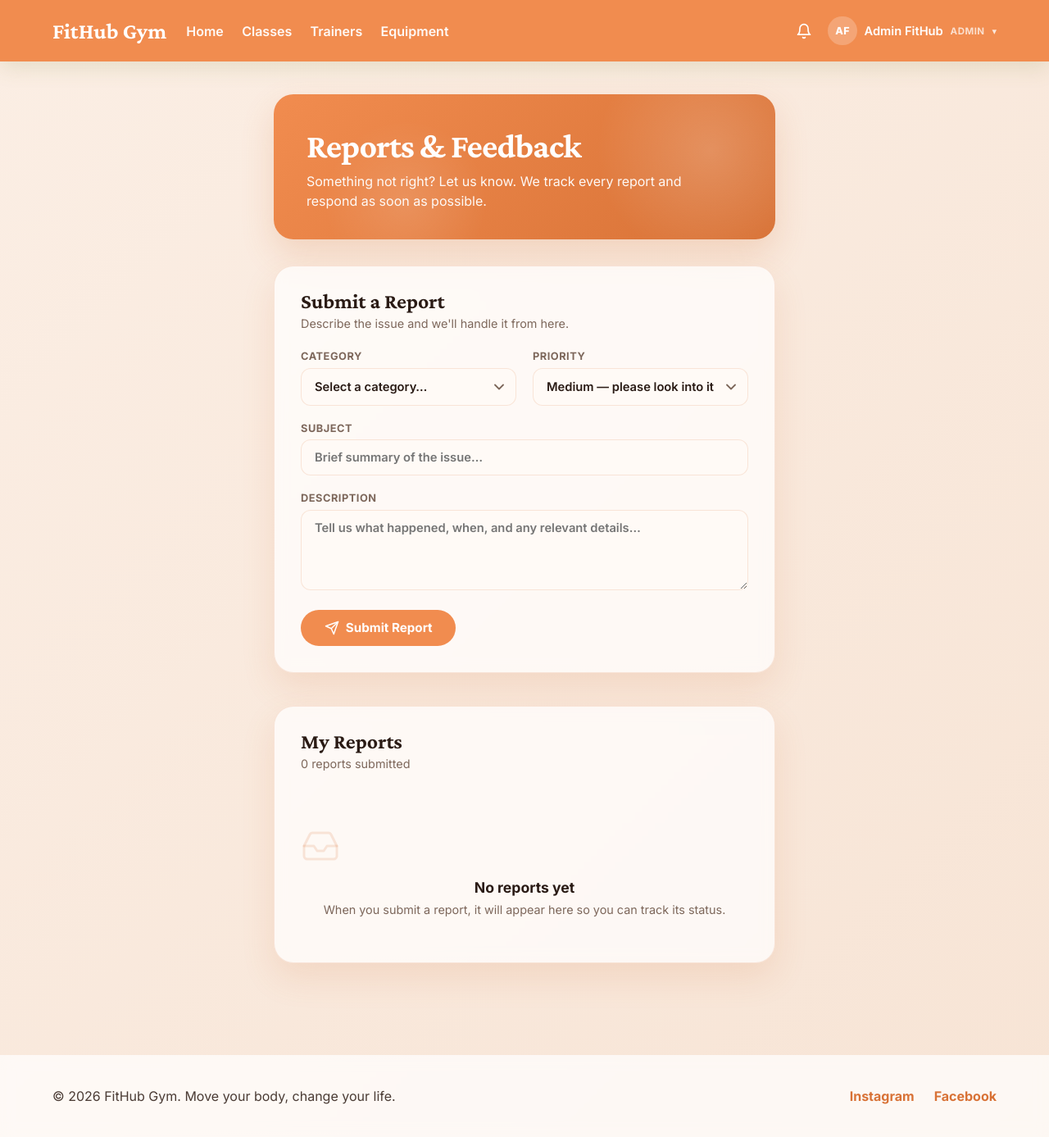
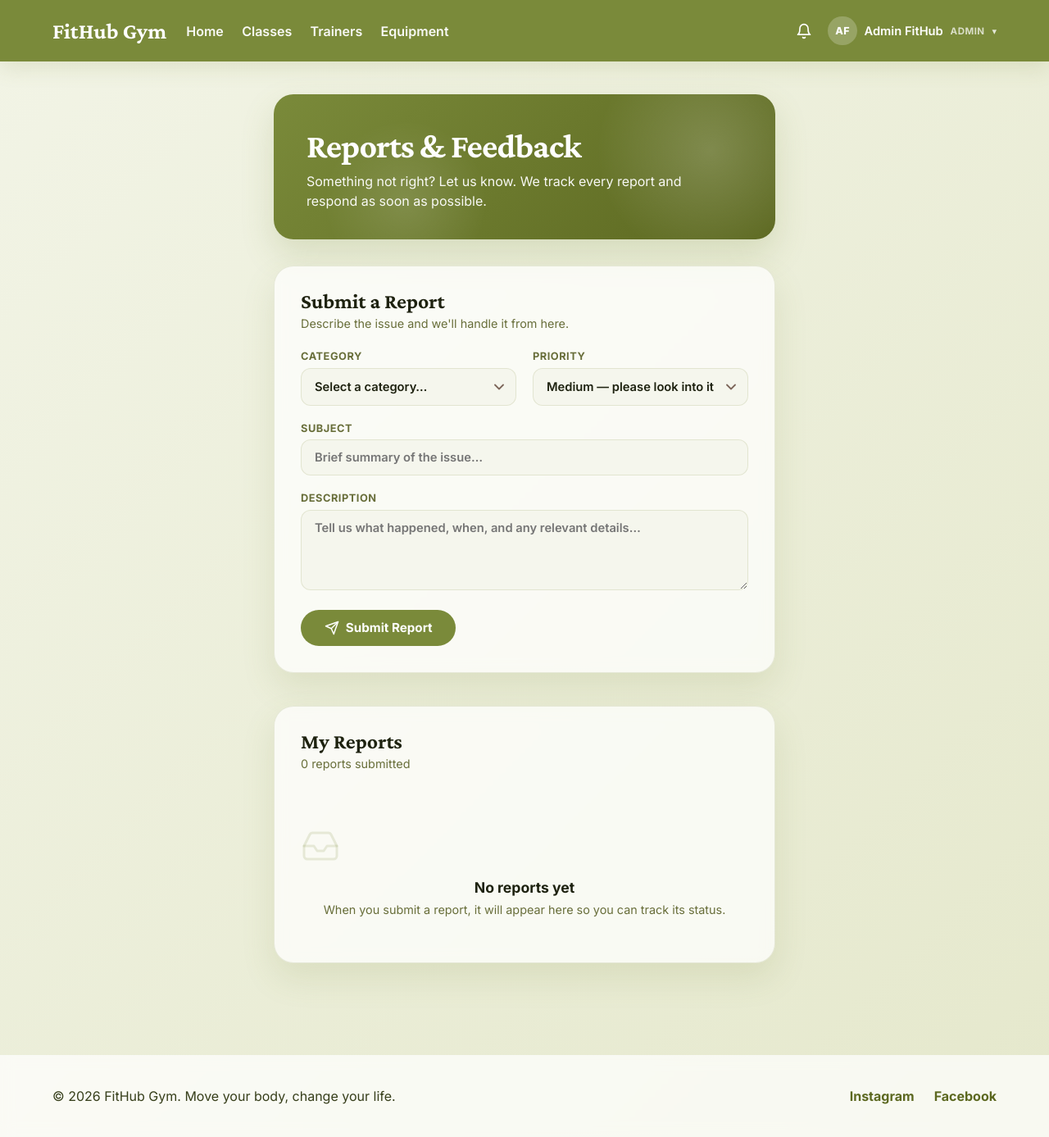
Before and after one commit to fardilhajo/FitHub-Gym, a PHP site: page /reports.php in a window 1280 px wide. Shown: the whole page at 82% size. Run offline with PHP 8.4, Linux system fonts and the light colour scheme; the visitor is signed in with stand-in values (Sample User, id 1); data comes from the database, SQL or seed files in the repository; both versions use the stored data as it was after the commit.

Commit message:
mudei umas cores

```diff
--- a/css/pages/reports.css
+++ b/css/pages/reports.css
@@ -4,22 +4,22 @@
    ========================================================================== */
 
 :root {
-  --orange: #f18c4f;
-  --orange-dark: #d87236;
-  --cream: #fff7f1;
-  --peach: #faebe0;
+  --orange: #7a8a3a;
+  --orange-dark: #5c6820;
+  --cream: #f5f6ed;
+  --peach: #e5e8cc;
   --surface: rgba(255, 255, 255, 0.72);
   --surface-strong: #ffffff;
-  --text-dark: #2a1b15;
-  --text-body: #4a3b34;
-  --text-soft: #7d675b;
-  --border: rgba(216, 114, 54, 0.16);
-  --shadow: 0 18px 40px rgba(216, 114, 54, 0.14);
+  --text-dark: #1e2210;
+  --text-body: #363e1a;
+  --text-soft: #686e3a;
+  --border: rgba(122, 138, 58, 0.16);
+  --shadow: 0 18px 40px rgba(122, 138, 58, 0.14);
 }
 
 body {
   font-family: 'Inter', sans-serif;
-  background: linear-gradient(135deg, #fbeee4 0%, #f7e4d5 100%);
+  background: linear-gradient(135deg, #f2f4e6 0%, #e5e8cc 100%);
   color: var(--text-body);
   min-height: 100vh;
 }
@@ -39,7 +39,7 @@
   margin-bottom: 2rem;
   position: relative;
   overflow: hidden;
-  box-shadow: 0 18px 40px rgba(216, 114, 54, 0.2);
+  box-shadow: 0 18px 40px rgba(122, 138, 58, 0.2);
 }
 .reports-hero::before {
   content: '';
@@ -181,7 +181,7 @@
   padding: 0.75rem 1rem;
   border: 1px solid var(--border);
   border-radius: 12px;
-  background: #fffaf6;
+  background: #f5f6ed;
   color: var(--text-dark);
   transition: border-color 0.2s, box-shadow 0.2s;
   outline: none;
@@ -191,7 +191,7 @@
 .form-group select:focus,
 .form-group textarea:focus {
   border-color: var(--orange);
-  box-shadow: 0 0 0 3px rgba(241, 140, 79, 0.15);
+  box-shadow: 0 0 0 3px rgba(122, 138, 58, 0.15);
 }
 .form-group textarea {
   resize: vertical;
@@ -236,7 +236,7 @@
 .btn-submit-report:hover {
   opacity: 0.92;
   transform: translateY(-1px);
-  box-shadow: 0 8px 24px rgba(241, 140, 79, 0.25);
+  box-shadow: 0 8px 24px rgba(122, 138, 58, 0.25);
 }
 .btn-submit-report:active {
   transform: translateY(0);
@@ -291,7 +291,7 @@
   transition: background 0.15s;
 }
 .report-card-header:hover {
-  background: rgba(241, 140, 79, 0.04);
+  background: rgba(122, 138, 58, 0.04);
 }
 
 .report-card-info {
@@ -330,7 +330,7 @@
 
 /* Category badge */
 .badge--category {
-  background: #fdf0e8;
+  background: var(--peach);
   color: var(--orange-dark);
 }
 
@@ -385,7 +385,7 @@
   overflow: hidden;
   transition: max-height 0.35s ease, padding 0.35s ease;
   padding: 0 2rem;
-  background: #fffaf6;
+  background: #f5f6ed;
   border-top: 1px solid transparent;
 }
 .report-card.is-expanded .report-card-body {
@@ -422,7 +422,7 @@
   border-radius: 16px;
   margin-bottom: 0.75rem;
   position: relative;
-  box-shadow: 0 2px 8px rgba(216, 114, 54, 0.04);
+  box-shadow: 0 2px 8px rgba(122, 138, 58, 0.04);
 }
 .thread-message--admin {
   background: #fff;
@@ -497,7 +497,7 @@
 }
 .reply-form textarea:focus {
   border-color: var(--orange);
-  box-shadow: 0 0 0 3px rgba(241, 140, 79, 0.15);
+  box-shadow: 0 0 0 3px rgba(122, 138, 58, 0.15);
 }
 .btn-reply {
   padding: 0.75rem 1.5rem;
```
Also changed, not shown: progress.php (+4 -4 lines), database/database.db.
